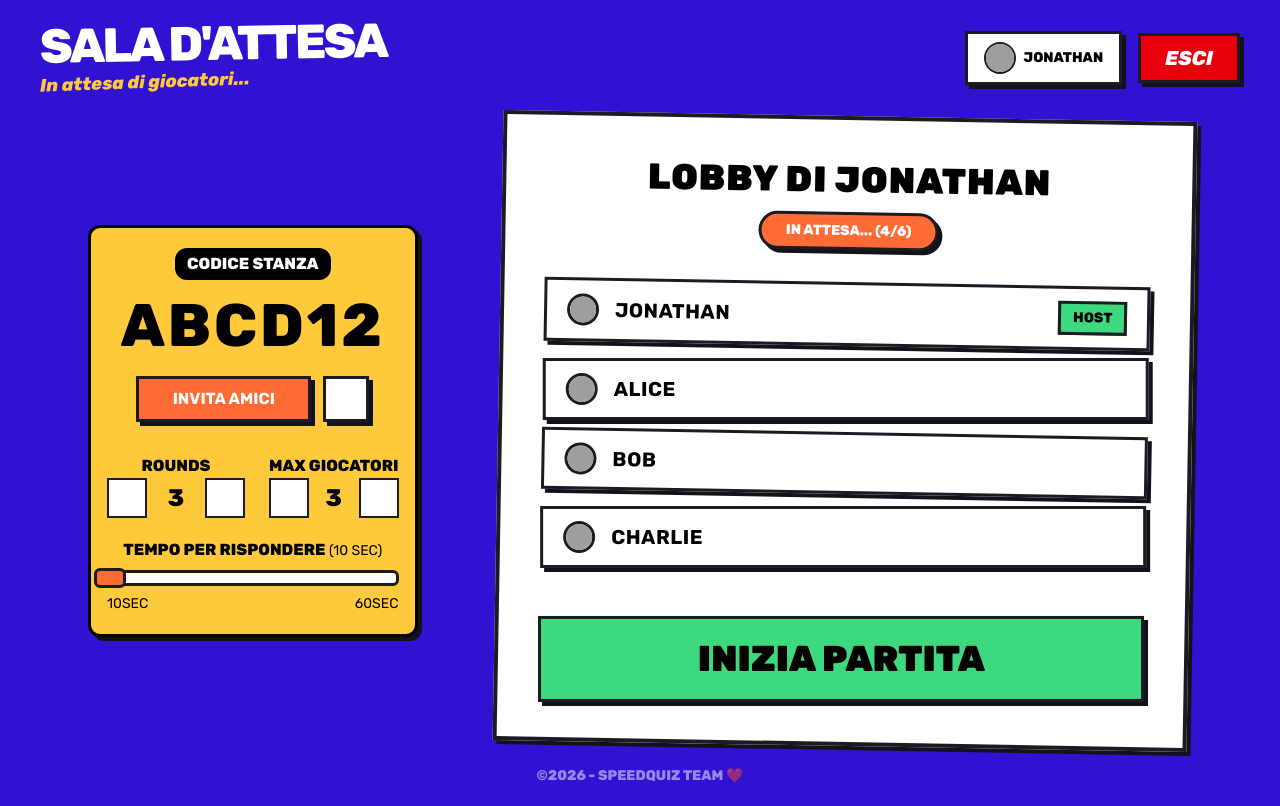
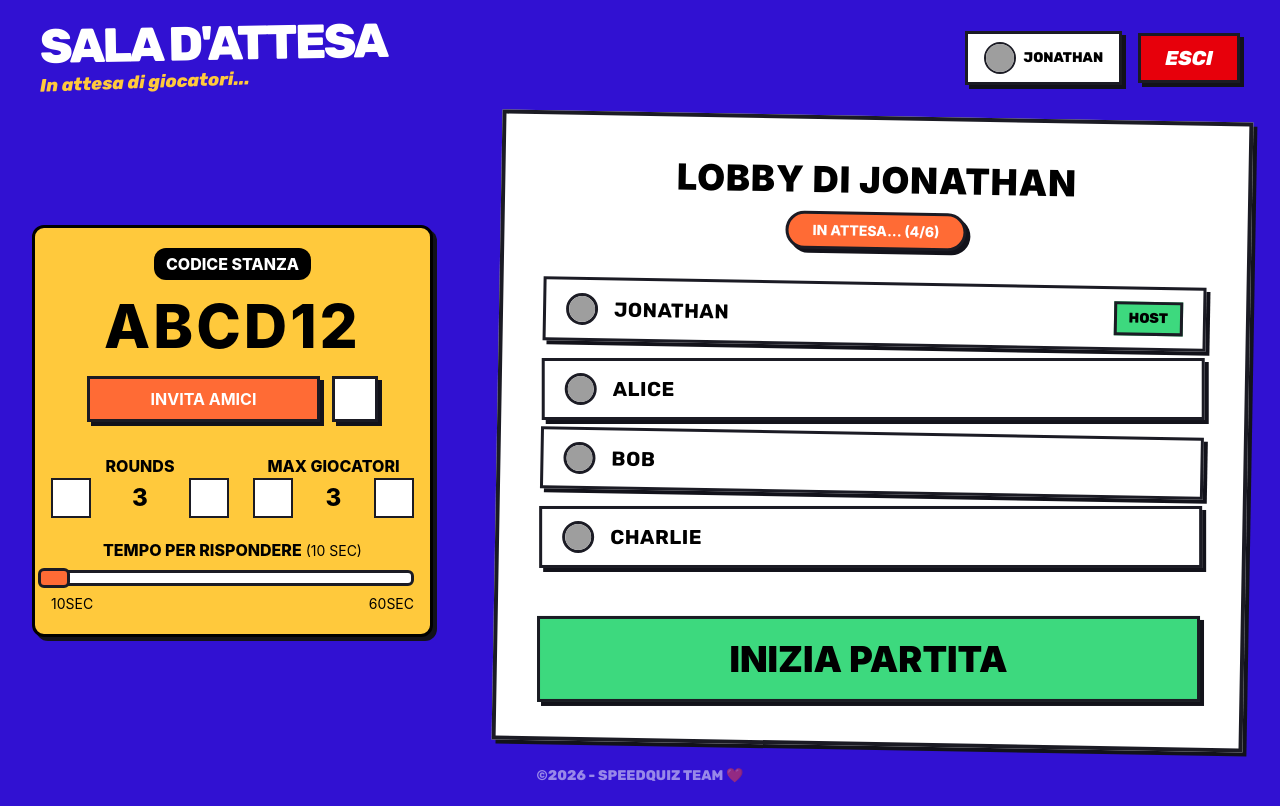
Before and after one commit to Jonnycp/SpeedQuiz, a React (Vite) app in the folder frontend/: page /lobby in a window 1280 px wide. Built offline with nearby package versions, Linux system fonts and the light colour scheme; grey boxes are pictures that could not be loaded; some icons are missing.

Commit message:
modificate propietà flex del contenitore principale

```diff
--- a/frontend/src/pages/Lobby.jsx
+++ b/frontend/src/pages/Lobby.jsx
@@ -17,7 +17,7 @@ const Lobby = () => {
         underPhase="In attesa di giocatori..."
         username={username}
       />
-      <div className="flex gap-20 mx-22 font-primary items-center">
+      <div className="flex-1 flex flex-col md:flex-row items-center justify-center gap-8 md:gap-16 px-4 md:px-8 max-w-7xl mx-auto w-full">
         <aside className="bg-secondary flex flex-col items-center py-5 px-4 shadow-buttons flex-1 uppercase font-extrabold border-3 z-10 rounded-xl h-fit">
           <h3 className="bg-black text-white w-fit px-3 py-1 rounded-xl mb-4 select-none">
             codice stanza
```
